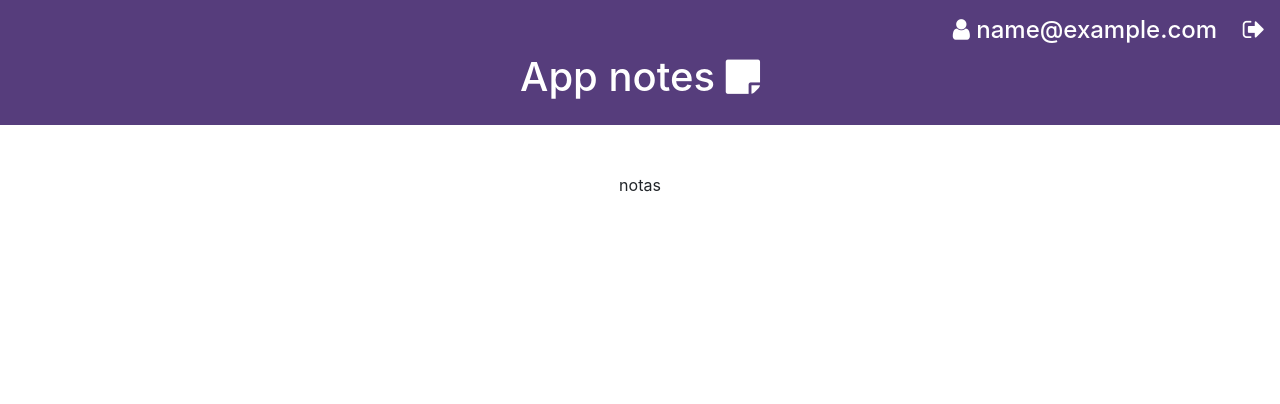
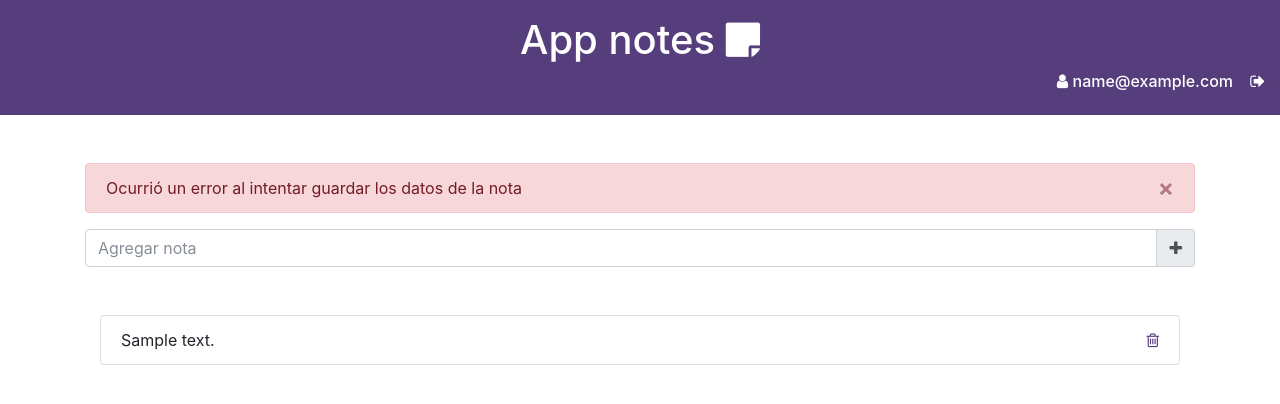
Before and after one commit to jzunigarce/Notas, a PHP site: the page made by notas.php in a window 1280 px wide. Shown: the top 404 px of the page. Run offline with PHP 8.4, Linux system fonts and the light colour scheme; the visitor is signed in with stand-in values (Sample User, id 1); tables that the repository leaves empty hold one stand-in row (values such as "Sample post"); some libraries are stand-ins or nearby versions.

Commit message:
Add  create a delete notes

```diff
--- a/controllers/userController.php
+++ b/controllers/userController.php
@@ -27,10 +27,10 @@
 				if(!empty($_POST['email']) && !empty($_POST['password'])) {
 					$password = $_POST['password'];
 					$user = User::findByEmail($_POST['email']);
-					var_dump(password_verify($password, $user->getPassword()));
 					if (!is_null($user) && password_verify($password, $user->getPassword())) {
 						header("Location: /notas.php");
 						$_SESSION['user'] = $user->getEmail();
+						$_SESSION['id'] = $user->getId();
 					} else {
 						header("Location: /index.php?error=-1");
 					}
--- /dev/null
+++ b/models/Nota.php
@@ -0,0 +1,127 @@
+<?php
+	namespace  app\model;
+
+	require_once(dirname(__FILE__) . '/../db/DB.php');
+
+	use app\db\DB;
+
+	class Nota {
+
+		private $id;
+		private $content;
+		private $idUser;
+		const TABLE = 'notes';
+
+	    /**
+	     * @return mixed
+	     */
+	    public function getId()
+	    {
+	        return $this->id;
+	    }
+
+	    /**
+	     * @param mixed $id
+	     *
+	     * @return self
+	     */
+	    public function setId($id)
+	    {
+	        $this->id = $id;
+
+	        return $this;
+	    }
+
+	    /**
+	     * @return mixed
+	     */
+	    public function getContent()
+	    {
+	        return $this->content;
+	    }
+
+	    /**
+	     * @param mixed $content
+	     *
+	     * @return self
+	     */
+	    public function setContent($content)
+	    {
+	        $this->content = $content;
+
+	        return $this;
+	    }
+
+	    /**
+	     * @return mixed
+	     */
+	    public function getIdUser()
+	    {
+	        return $this->idUser;
+	    }
+
+	    /**
+	     * @param mixed $idUser
+	     *
+	     * @return self
+	     */
+	    public function setIdUser($idUser)
+	    {
+	        $this->idUser = $idUser;
+
+	        return $this;
+	    }
+
+	    public function create ()
+	    {
+	    	try {
+	   			$db = new DB();
+	   			$conn = $db->getConnection();
+	   			$sql = "INSERT INTO " . self::TABLE . "(content, id_user) VALUES(:content, :idUser)";
+	   			$query = $conn->prepare($sql);
+	   			$result = $query->execute(array(':content' => $this->content, ':idUser' => $this->idUser));
+	   		} catch(Exception $e) {
+	   			$result = false;
+	   		}
+	   		return $result;
+	    }
+
+	    public static function findByUser ($user)
+	    {
+	    	try {
+	    		$db = new DB();
+	    		$conn = $db->getConnection();
+	    		$sql = "SELECT * FROM " . self::TABLE . " WHERE id_user = :idUser";
+	    		$query = $conn->prepare($sql);
+	    		$query->execute(array(
+	    			':idUser' => $user
+	    		));
+
+	    		$notas = array();
+	    		while($row=$query->fetch(\PDO::FETCH_ASSOC)) {
+	    			$nota = new Nota();
+	    			$nota->setId($row['id']);
+	    			$nota->setContent($row['content']);
+	    			$nota->setIdUser($row['id_user']);
+	    			array_push($notas, $nota);
+	    		}
+	    		return $notas;
+	    	} catch(Exception $e) {
+	    		return null;
+	    	}
+	    }
+
+	    public function delete($id)
+	    {
+	    	try {
+	    		$db = new DB();
+	    		$conn = $db->getConnection();
+	    		$sql = "DELETE FROM " . self::TABLE . " WHERE id=:id";
+	    		$query = $conn->prepare($sql);
+	    		$result = $query->execute(array(':id' => $id));
+	    	}catch(Exception $e) {
+	    		$result = false;
+	    	}
+	    	return $result;
+	    }
+	}
--- a/models/User.php
+++ b/models/User.php
@@ -1,7 +1,7 @@
 <?php
 	namespace  app\model;
 
-	require_once('../db/DB.php');
+	require_once(dirname(__FILE__) . '/../db/DB.php');
 
 	use app\db\DB;
 
@@ -130,7 +130,7 @@
    		return $result;
   	}
 
-    public static function  findByEmail($email)
+    public static function findByEmail($email)
     {
         try {
             $db = new DB();
@@ -141,6 +141,7 @@
             $user = null;
             if($row=$query->fetch(\PDO::FETCH_ASSOC)) {
                 $user = new User();
+                $user->setId($row['id']);
                 $user->setFirstName($row['name']);
                 $user->setLastName($row['last_name']);
                 $user->setEmail($row['email']);
--- a/notas.php
+++ b/notas.php
@@ -1,5 +1,57 @@
-<?php require_once('template/header.php'); ?>
-	<section class="login d-flex justify-content-center">
-		notas
+<?php
+	require_once('template/header.php');
+	require_once('models/Nota.php');
+	use app\model\Nota;
+
+	$notas = Nota::findByUser($_SESSION['id']);
+
+
+	 if(isset($_GET['error'])) :
+	 	if($_GET['error'] == 2) :
+			$msj = 'Nota eliminada correctamente';
+			$alert = "alert-success";
+		elseif($_GET['error'] == 1) :
+			$msj = 'Nota creado correctamente';
+			$alert = "alert-success";
+		elseif($_GET['error'] == -2):
+			$msj = 'Ocurrió un error al intentar guardar los datos de la nota';
+			$alert = "alert-danger";
+		elseif($_GET['error'] == -3):
+			$msj = 'Ocurrió un error al intentar eliminar la nota';
+			$alert = "alert-danger";
+		else:
+			$msj = 'Algunos campos se encuentran vacíos';
+			$alert = "alert-danger";
+		endif;?>
+		<div class="alert <?php echo $alert;?> alert-dismissible fade show" role="alert">
+			<?php echo $msj; ?>
+			<button type="button" class="close" data-dismiss="alert" aria-label="Close">
+				<span aria-hidden="true">&times;</span>
+			</button>
+		</div>
+	<?php endif; ?>
+	<section class="justify-content-center">
+		<div class="row">
+			<div class="col-md-12">
+				<form action="controllers/noteController.php?action=add" method="POST">
+					<div class="input-group">
+					  <input type="text" class="form-control" placeholder="Agregar nota" aria-label="note" name="note">
+					  <span class="input-group-addon" id="basic-addon1"><i class="fa fa-plus" aria-hidden="true"></i></span>
+					</div>
+				</form>
+			</div>
+		</div>
+		<div class="ro mt-5">
+			<div class="col-md-12" class="notes">
+				<ul class="list-group">
+				<?php foreach($notas as $nota): ?>
+					<li class="list-group-item">
+						<?php echo $nota->getContent(); ?>
+						<a class="float-right" href="controllers/noteController.php?action=delete&note=<?php echo $nota->getId();?>"><i class="fa fa-trash-o" aria-hidden="true"></i></a>
+					</li>
+				<?php endforeach; ?>
+				</ul>
+			</div>
+		</div>
 	</section>
 <?php require_once('template/footer.php'); ?>
--- a/register.php
+++ b/register.php
@@ -8,7 +8,7 @@
 			$msj = 'Ocurrió un error al intentar guardar los datos del usuario';
 			$alert = "alert-danger";
 		else:
-			$msj = 'Allgunos campos se encuentran vacíos';
+			$msj = 'Algunos campos se encuentran vacíos';
 			$alert = "alert-danger";
 		endif;?>
 		<div class="alert <?php echo $alert;?> alert-dismissible fade show" role="alert">
--- a/template/header.php
+++ b/template/header.php
@@ -19,17 +19,16 @@
   </head>
   <body>
     <header class="container-fluid nav-bar pt-3 pb-3">
-      <?php if(!empty($_SESSION['user'])):
-      ?>
-        <h4 class="text-white text-right block">
+    	<h1 class="text-white text-center block">App notes <i class="fa fa-sticky-note" aria-hidden="true"></i>
+        <?php if(!empty($_SESSION['user'])):?>
+        <h6 class="text-white text-right block">
           <i class="fa fa-user" aria-hidden="true"></i>
           <?php echo $_SESSION['user'];?> &nbsp;&nbsp;
           <a class="text-white" href="controllers/userController.php?action=sign-out">
             <i class="fa fa-sign-out" aria-hidden="true"></i>
           </a>
-      </h4>
+      </h6>
       <?php endif; ?>
-    	<h1 class="text-white text-center block">App notes <i class="fa fa-sticky-note" aria-hidden="true"></i>
 </h1>
     </header>
     <div class="container pt-5">
```
Also changed, not shown: controllers/noteController.php (added, +37 -0 lines).
